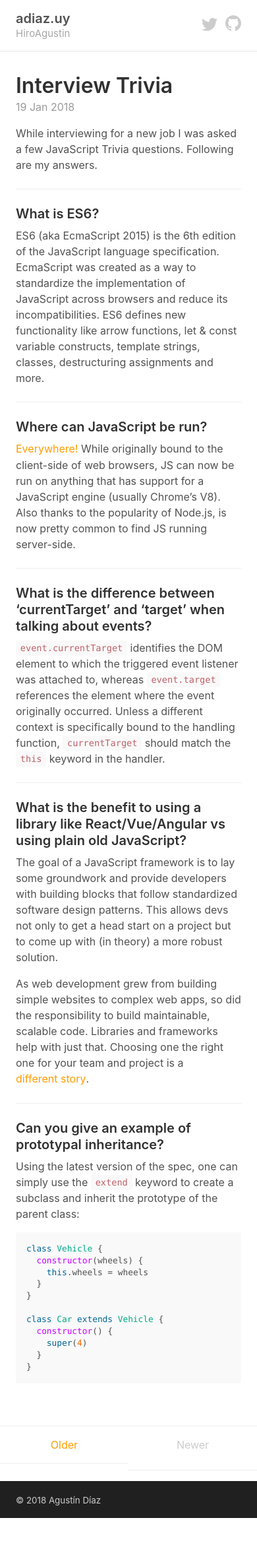
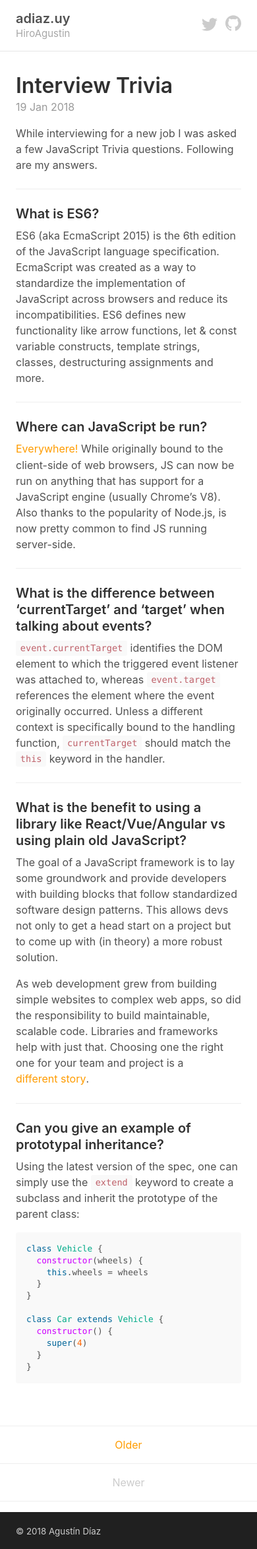
Before and after one commit to HiroAgustin/adiaz.uy-legacy, a Jekyll site: the page built from _posts/2018-01-19-interview-trivia.md, in a window 390 px wide. Shown: the whole page at 66% size. Built offline with Jekyll 4.4.1, drawn with Linux system fonts in a browser that asks for light colours; before the commit the page ends 2301 px from its top, so only the background shows below that.

Commit message:
Make it responsive. Remove collapsable border effect due to buggy behaviour

```diff
--- a/_sass/_pagination.scss
+++ b/_sass/_pagination.scss
@@ -5,11 +5,11 @@
 
 .Pagination {
   color: $gray-2;
-  display: flex;
   margin: 0 -1.5rem 1rem;
   text-align: center;
 
   @media (min-width: 30em) {
+    display: flex;
     margin: 3rem 0;
   }
 
@@ -22,7 +22,9 @@
     padding: 1rem;
 
     &:first-child {
-      margin-bottom: 10px;
+      margin-bottom: -1px;
+      position: relative;
+      z-index: 2;
     }
 
     @media (min-width: 30em) {
@@ -43,17 +45,13 @@
 
     // Only provide a hover state for linked pagination items
     &--Link {
-      position: relative;
-
       &:after {
-        bottom: -1px;
-        left: 0;
-        position: absolute;
-        right: 0;
+        display: none;
       }
 
       &:hover, &:focus {
         background-color: $gray-1;
+        border-bottom-color: $link-color;
       }
     }
   }
```
